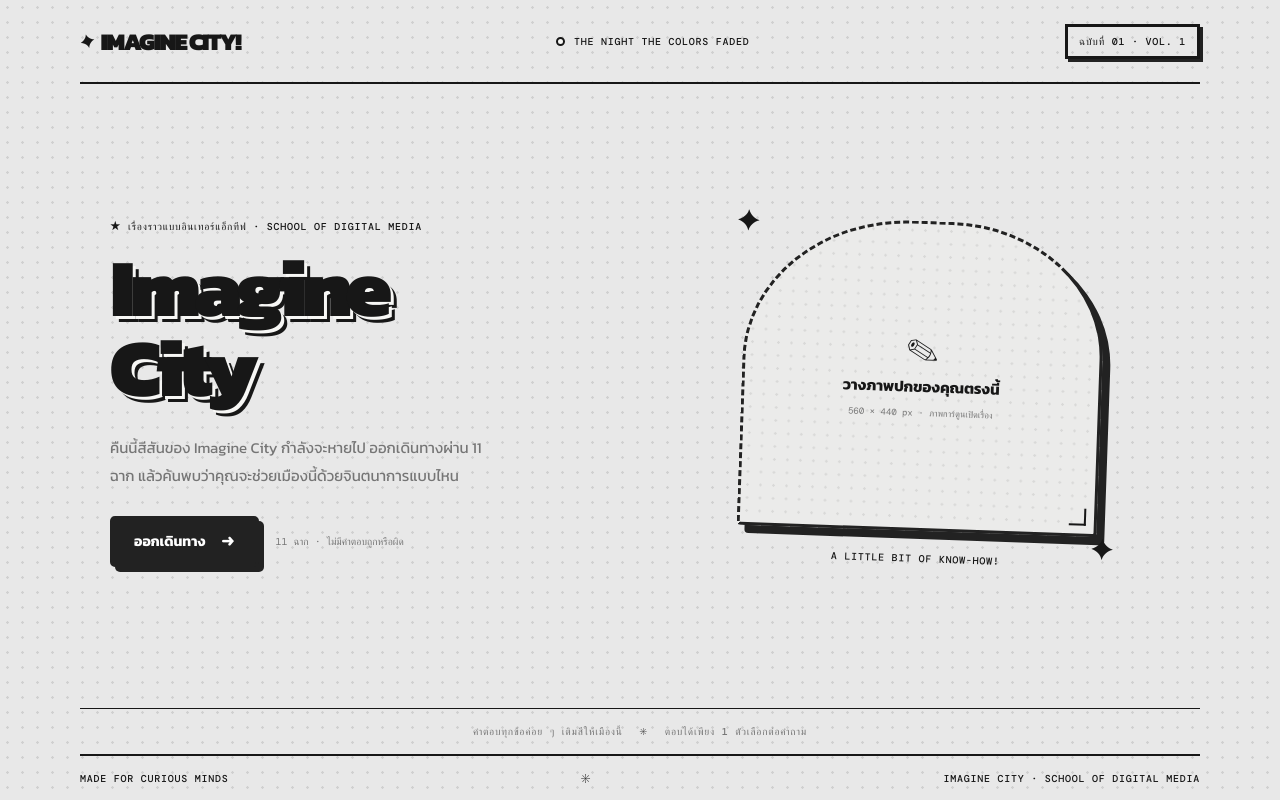
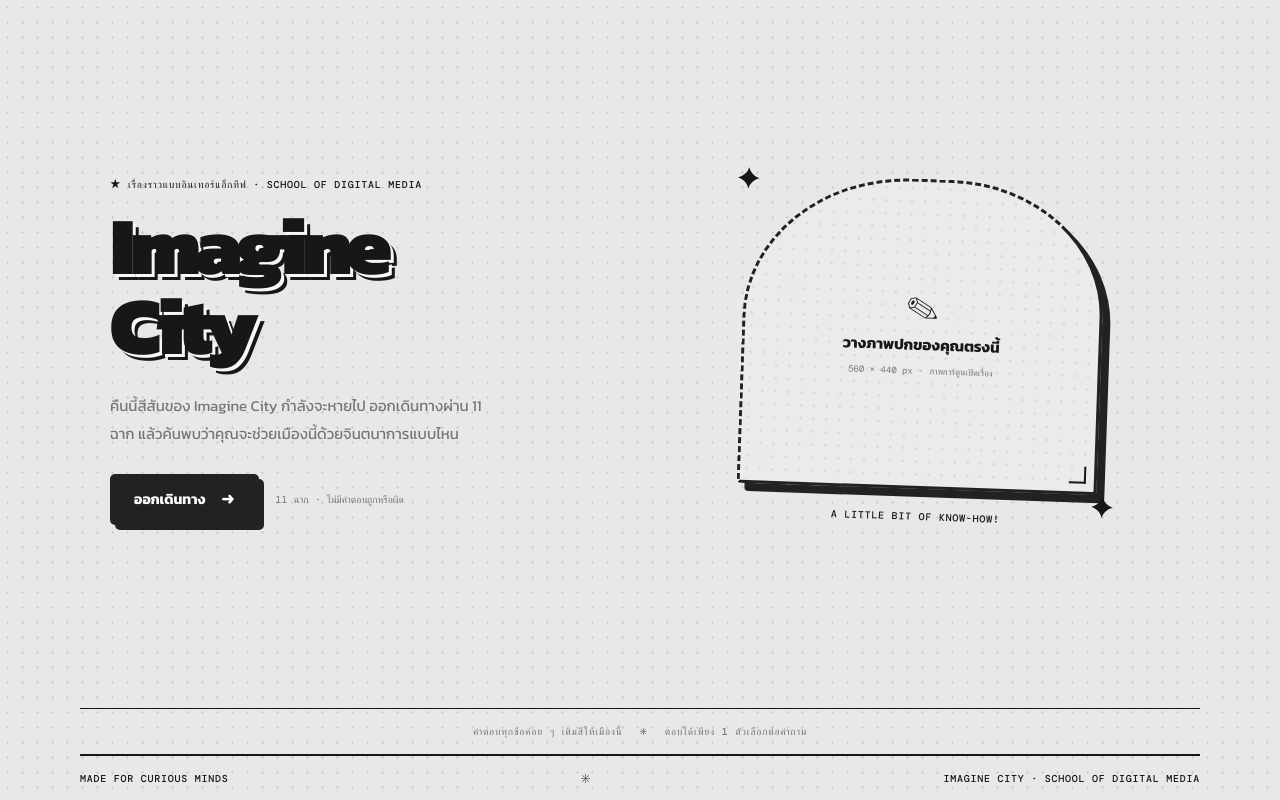
Before and after one commit to saksri26/Final-Interactive-Website, a plain HTML site: page index.html in a window 1280 px wide. Drawn offline with nearby package versions, Linux system fonts and the light colour scheme; a web font is replaced by a local one.

Commit message:
Remove top navigation header
Co-authored-by: Copilot <223556219+Copilot@users.noreply.github.com>

```diff
--- a/index.html
+++ b/index.html
@@ -14,17 +14,7 @@
   <body>
     <div class="app">
       <div class="color-bloom" aria-hidden="true"></div>
-      <header class="topbar">
-        <a class="wordmark" href="#" aria-label="Imagine City หน้าแรก" data-home>
-          <span class="wordmark-star" aria-hidden="true">✦</span>
-          IMAGINE CITY<span class="wordmark-dot">!</span>
-        </a>
-        <div class="topbar-note">
-          <span class="status-dot" aria-hidden="true"></span>
-          <span>THE NIGHT THE COLORS FADED</span>
-        </div>
-        <div class="issue-tag">ฉบับที่ 01 · VOL. 1</div>
-      </header>
+
 
       <main id="main-content" tabindex="-1">
         <section class="page is-active" data-page="home" aria-labelledby="home-title">
```
